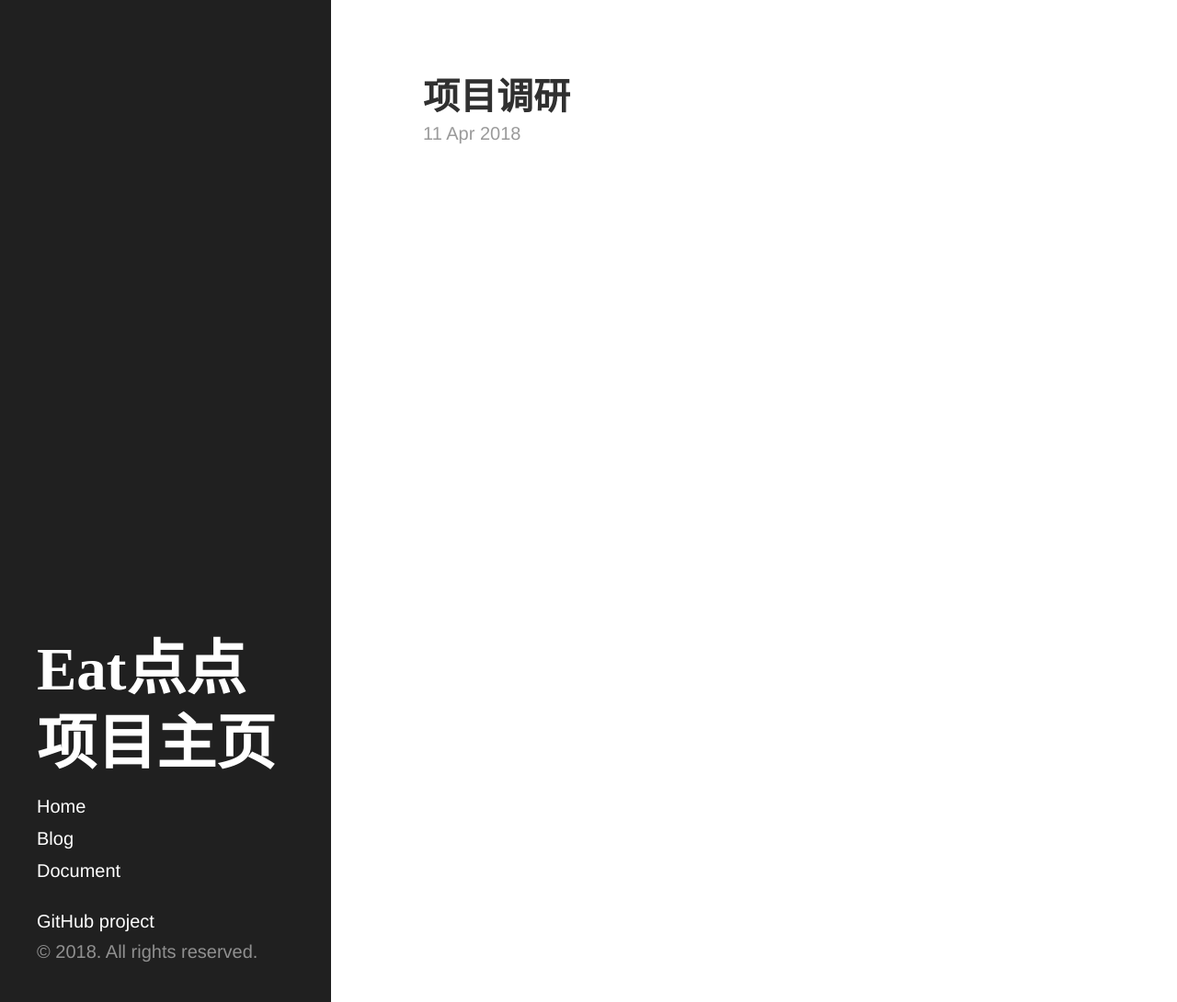
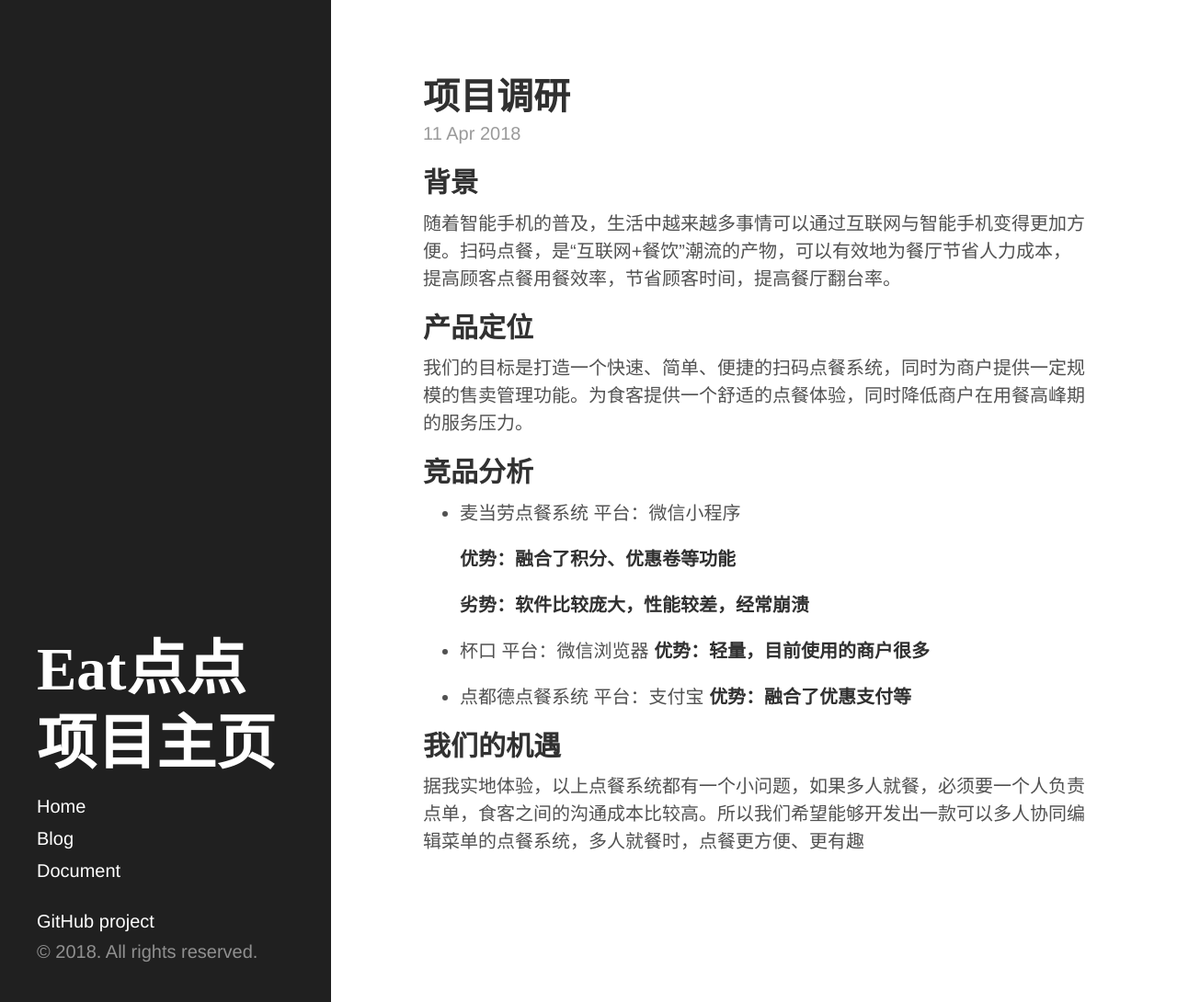
Before and after one commit to ChickenDinner8/ChickenDinner8.github.io, a Jekyll site: the page built from _posts/2018-04-11-investigation.md, in a window 1280 px wide and 1090 px high. Shown: the whole window at 92% size. Built offline with Jekyll 4.4.1, drawn with Linux system fonts in a browser that asks for light colours.

Commit message:
添加一小部分项目调研

```diff
--- a/_posts/2018-04-11-investigation.md
+++ b/_posts/2018-04-11-investigation.md
@@ -3,3 +3,36 @@ layout: post
 title: 项目调研
 tags: document
 ---
+
+
+
+## 背景
+
+随着智能手机的普及，生活中越来越多事情可以通过互联网与智能手机变得更加方便。扫码点餐，是“互联网+餐饮”潮流的产物，可以有效地为餐厅节省人力成本，提高顾客点餐用餐效率，节省顾客时间，提高餐厅翻台率。
+
+## 产品定位
+
+我们的目标是打造一个快速、简单、便捷的扫码点餐系统，同时为商户提供一定规模的售卖管理功能。为食客提供一个舒适的点餐体验，同时降低商户在用餐高峰期的服务压力。
+
+## 竞品分析
+
+* 麦当劳点餐系统
+  平台：微信小程序
+
+  **优势：融合了积分、优惠卷等功能**
+
+  **劣势：软件比较庞大，性能较差，经常崩溃**
+
+* 杯口
+  平台：微信浏览器
+  **优势：轻量，目前使用的商户很多**
+
+* 点都德点餐系统
+  平台：支付宝
+  **优势：融合了优惠支付等**
+
+
+
+## 我们的机遇
+
+据我实地体验，以上点餐系统都有一个小问题，如果多人就餐，必须要一个人负责点单，食客之间的沟通成本比较高。所以我们希望能够开发出一款可以多人协同编辑菜单的点餐系统，多人就餐时，点餐更方便、更有趣
```
